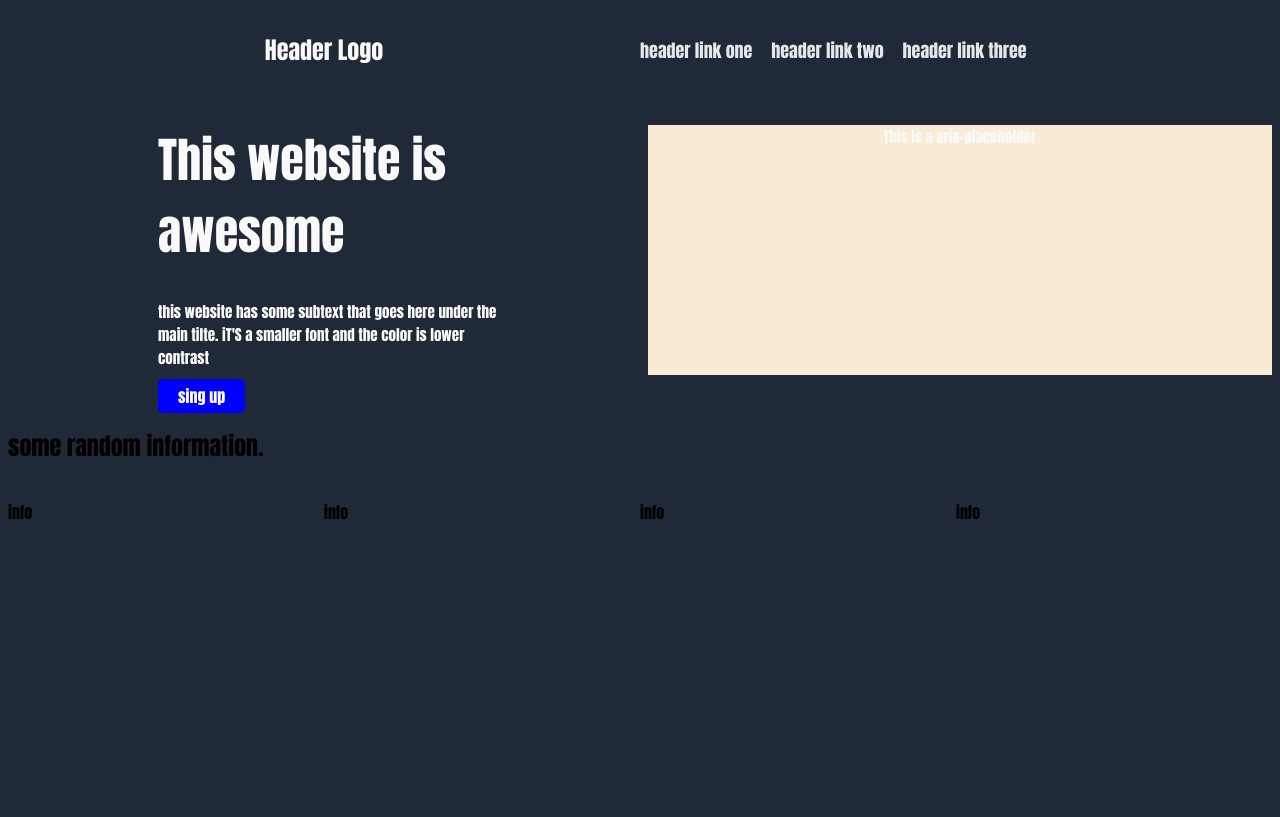
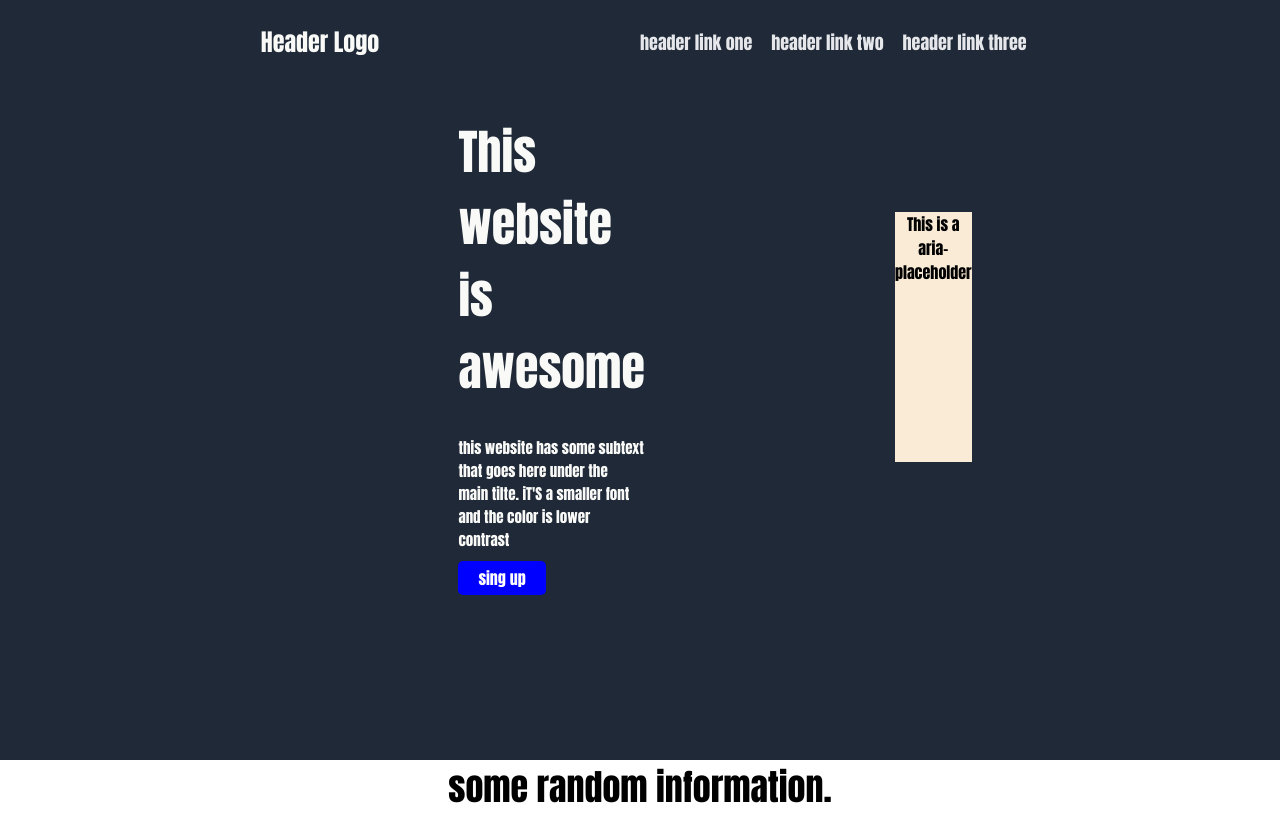
Before and after one commit to onyant/first-projetOD, a plain HTML site: page index.html in a window 1280 px wide. Shown: the top 817 px of the page. Drawn offline with Linux system fonts and the light colour scheme.

Commit message:
advance layout page

```diff
--- a/index.html
+++ b/index.html
@@ -22,7 +22,7 @@
 <div class="flex-container">
     <div class="items">
         <H1 >This website is <br>awesome</H1>
-        <p>this website has some subtext that  goes here under the <br> main tilte. iT'S a smaller font and the color is lower <br>contrast</p>
+        <p class="txt">this website has some subtext that  goes here under the <br> main tilte. iT'S a smaller font and the color is lower <br>contrast</p>
         <a href="http://">sing up</a>
     </div>
     <div class="items" id="img">
@@ -54,4 +54,3 @@
          </div>
     </article>
 </body>
-</html>
--- a/style.css
+++ b/style.css
@@ -1,5 +1,7 @@
 
 body{
+    padding: 0;
+    margin: 0;
     background-color: #1f2937;
     font-family: Impact, Haettenschweiler, 'Arial Narrow Bold', sans-serif;
 }
@@ -11,8 +13,8 @@ header .flex-menu{
     align-items: center;
 }
 .logo{
+
     flex: 1 3 0;
-
     font-size: 24px;
     color: #f9faf8;
      text-align-last:center;
@@ -36,11 +38,13 @@ header .flex-menu nav a{
     display: flex;
     justify-content: center;
     align-items: center;
-    gap: 15px;
+    gap: 250px
+
 }
 
 .flex-container div {
-    flex: 1;
+    flex:0;
+
 }
 .flex-container div h1{
     margin-left: 150px;
@@ -48,13 +52,14 @@ header .flex-menu nav a{
     font-weight: bold;
     color: #f9faf8;
 }
-.flex-container div p{
+.flex-container div .txt{
     margin-left: 150px;
     font-size: 15px ;
     font-weight: bold;
     color: #f9faf8;
 }
-.flex-container a{
+
+.flex-container div a{
     margin-left: 150px;
     text-decoration: none;
     background-color: blue;
@@ -62,19 +67,45 @@ header .flex-menu nav a{
     border-radius: 5px;
     padding: 5px 20px;
 }
-#img{
+.flex-container div  #img{
     background-color: antiquewhite;
     height: 250px;
-    margin: 0;
     text-align: center;
+    justify-content: center;
 
 }
 /*aticle*/
+article{
+    background-color: white;
+    margin-top: 170px;
+    justify-content: center;
+    align-items: center;
+}
+article h1{
+    text-align: center;
+    font-size: 36px;
+    font-weight: bold;
 
+}
 article .flex-info {
     display: flex;
+   gap: 20px;
+
+    justify-content: center;
+    align-items: center;
 
 }
-article div{
-    flex: 1;
+article .child{
+
+    height: 150px;
+    width: 150px;
+    border: 3px solid #3382F6;
+    border-radius: 15px  ;
+
 }
+
+article .child p{
+
+    margin-top: 175px;
+    text-align: center;
+}
```
